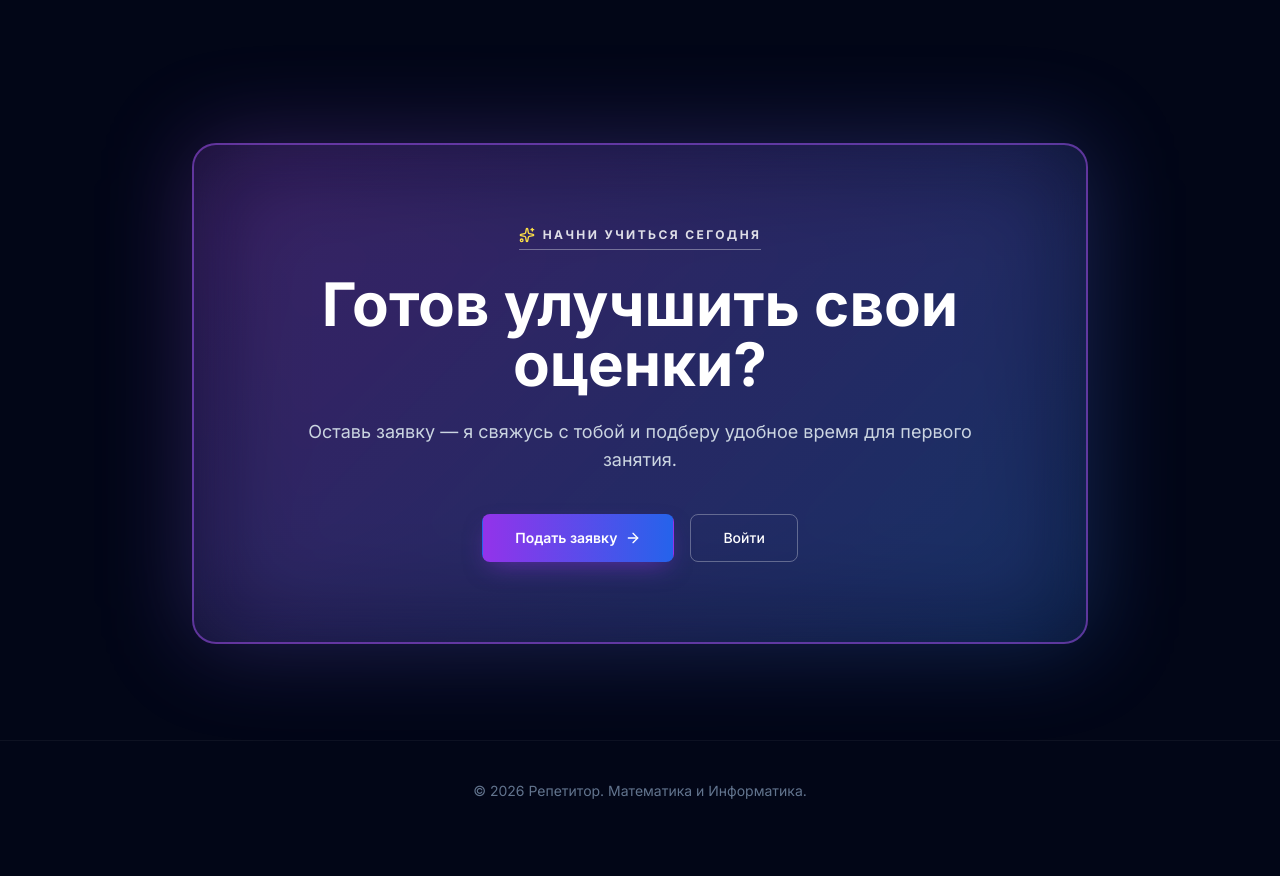
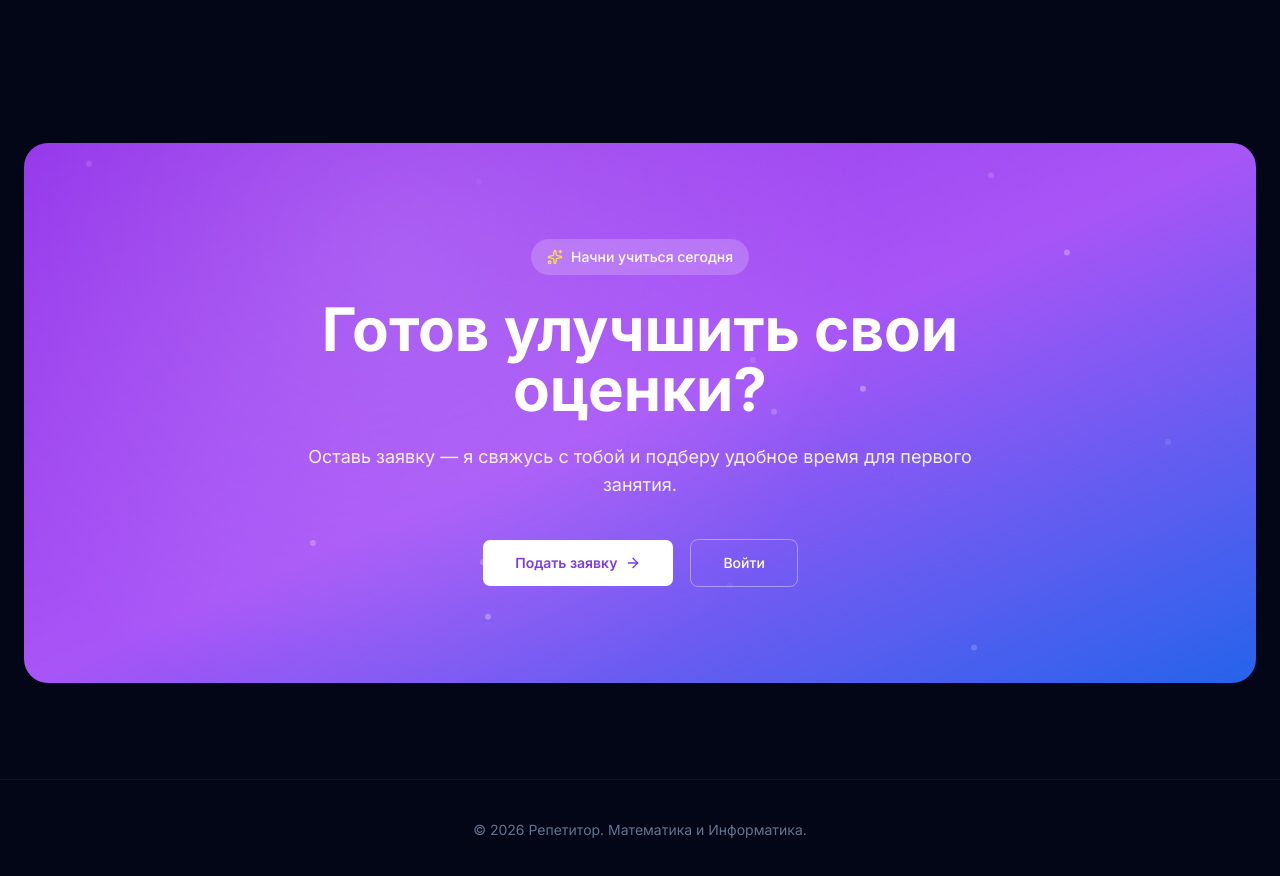
Before and after one commit to WltRfv/tutor-platform, a Next.js app: page / in a window 1280 px wide. Shown: the part 3740-4616 px from the top of the page. Before the commit the page ends 4581 px from the top, so only its background shows below. Built offline with nearby package versions, Linux system fonts and the light colour scheme; no server answers.

Commit message:
step 1.6: CTA back to original layout, light lilac bg + dark text

```diff
--- a/app/globals.css
+++ b/app/globals.css
@@ -307,118 +307,111 @@ html:not(.dark) ::-webkit-scrollbar-thumb { background: color-mix(in srgb, var(-
 html:not(.dark) ::-webkit-scrollbar-thumb:hover { background: color-mix(in srgb, var(--pal-primary) 55%, var(--pal-soft)); }
 
 /* ==========================================================
-   CTA-СЕКЦИЯ — в стиле популярной карточки тарифа
-   Полупрозрачный блок + размытое свечение позади.
+   CTA-СЕКЦИЯ — "Готов улучшить свои оценки?"
+   Тёмная тема: яркий фиолетово-синий градиент (как было).
+   Светлая тема: светло-лиловый фон + тёмный текст.
    ========================================================== */
 
-.cta-glow {
+/* ---------- ТЁМНАЯ ТЕМА ---------- */
+html.dark .cta-simple-bg {
   background: linear-gradient(
-    135deg,
-    rgba(168, 85, 247, 0.5),
-    rgba(59, 130, 246, 0.5)
+    to bottom right,
+    #9333ea,
+    #a855f7,
+    #2563eb
   );
-  filter: blur(48px);
-  opacity: 0.55;
-  pointer-events: none;
 }
 
-.cta-card {
-  backdrop-filter: blur(24px);
-  -webkit-backdrop-filter: blur(24px);
+html.dark .cta-simple-overlay {
+  background: radial-gradient(
+    circle at 30% 20%,
+    rgba(255, 255, 255, 0.15),
+    transparent 50%
+  );
 }
 
-.cta-badge {
-  padding-bottom: 6px;
-  border-bottom: 1px solid transparent;
+html.dark .cta-simple-particle {
+  background: rgba(255, 255, 255, 0.4);
 }
 
-/* ---------- ТЁМНАЯ ТЕМА ---------- */
-html.dark .cta-card {
-  background: linear-gradient(
-    135deg,
-    rgba(168, 85, 247, 0.1),
-    rgba(59, 130, 246, 0.1)
-  );
-  border: 2px solid rgba(168, 85, 247, 0.5);
+html.dark .cta-simple-badge {
+  background: rgba(255, 255, 255, 0.2);
+}
+html.dark .cta-simple-badge-icon { color: #fde047; }
+html.dark .cta-simple-badge-text { color: #ffffff; }
+
+html.dark .cta-simple-title { color: #ffffff; }
+html.dark .cta-simple-text { color: rgba(255, 255, 255, 0.9); }
+
+html.dark .cta-simple-btn-primary {
+  background-color: #ffffff;
+  color: #7c3aed;
+}
+html.dark .cta-simple-btn-primary:hover {
+  background-color: rgba(255, 255, 255, 0.9);
+  color: #7c3aed;
 }
 
-html.dark .cta-badge {
-  border-bottom-color: rgba(255, 255, 255, 0.35);
-}
-html.dark .cta-badge-icon { color: #fde047; }
-html.dark .cta-badge-text { color: rgba(255, 255, 255, 0.85); }
-
-html.dark .cta-title { color: #ffffff; }
-html.dark .cta-text { color: #cbd5e1; }
-
-html.dark .cta-btn-primary {
-  background: linear-gradient(to right, #9333ea, #2563eb);
-  color: #ffffff;
-  box-shadow: 0 10px 25px -8px rgba(147, 51, 234, 0.5);
-}
-html.dark .cta-btn-primary:hover {
-  background: linear-gradient(to right, #a855f7, #3b82f6);
-}
-
-html.dark .cta-btn-outline {
+html.dark .cta-simple-btn-outline {
   background: transparent;
-  border: 1px solid rgba(255, 255, 255, 0.3);
+  border: 1px solid rgba(255, 255, 255, 0.4);
   color: #ffffff;
 }
-html.dark .cta-btn-outline:hover {
+html.dark .cta-simple-btn-outline:hover {
   background: rgba(255, 255, 255, 0.1);
   color: #ffffff;
 }
 
-/* ---------- СВЕТЛАЯ ТЕМА ---------- */
-html:not(.dark) .cta-glow {
-  background: linear-gradient(
-    135deg,
-    rgba(134, 74, 149, 0.4),
-    rgba(164, 113, 204, 0.4)
-  );
-  filter: blur(56px);
-  opacity: 0.5;
+/* ---------- СВЕТЛАЯ ТЕМА: светло-лиловый фон, тёмный текст ---------- */
+
+html:not(.dark) .cta-simple-bg {
+  background: linear-gradient(135deg, #E1DFEB 0%, #D0BEE8 100%);
 }
 
-html:not(.dark) .cta-card {
-  background: linear-gradient(
-    135deg,
-    rgba(134, 74, 149, 0.08),
-    rgba(164, 113, 204, 0.08)
+html:not(.dark) .cta-simple-overlay {
+  background: radial-gradient(
+    circle at 30% 20%,
+    rgba(255, 255, 255, 0.4),
+    transparent 55%
   );
-  border: 2px solid rgba(134, 74, 149, 0.45);
 }
 
-html:not(.dark) .cta-badge {
-  border-bottom-color: rgba(134, 74, 149, 0.4);
+html:not(.dark) .cta-simple-particle {
+  background: rgba(134, 74, 149, 0.35);
 }
-html:not(.dark) .cta-badge-icon { color: #864A95; }
-html:not(.dark) .cta-badge-text { color: #864A95; }
 
-html:not(.dark) .cta-title { color: #05071C !important; }
-html:not(.dark) .cta-text { color: #3f3850 !important; }
+/* Бейдж "Начни учиться сегодня" — светлая капсула */
+html:not(.dark) .cta-simple-badge {
+  background: rgba(255, 255, 255, 0.55);
+  border: 1px solid rgba(134, 74, 149, 0.2);
+}
+html:not(.dark) .cta-simple-badge-icon { color: #864A95; }
+html:not(.dark) .cta-simple-badge-text { color: #05071C; }
 
-/* Кнопка "Подать заявку" — как популярный тариф */
-html:not(.dark) .cta-btn-primary {
-  background: linear-gradient(to right, #864A95, #A471CC) !important;
+/* Заголовок и абзац — тёмные */
+html:not(.dark) .cta-simple-title { color: #05071C !important; }
+html:not(.dark) .cta-simple-text { color: #3f3850 !important; }
+
+/* Кнопка "Подать заявку" — тёмно-фиолетовая с лавандовым текстом */
+html:not(.dark) .cta-simple-btn-primary {
+  background-color: #864A95 !important;
   color: #E1DFEB !important;
   border: none !important;
-  box-shadow: 0 10px 25px -8px rgba(134, 74, 149, 0.5);
+  box-shadow: 0 8px 20px -6px rgba(134, 74, 149, 0.4);
 }
-html:not(.dark) .cta-btn-primary:hover {
-  background: linear-gradient(to right, #6b3d7a, #864A95) !important;
+html:not(.dark) .cta-simple-btn-primary:hover {
+  background-color: #6b3d7a !important;
   color: #E1DFEB !important;
 }
 
-/* Кнопка "Войти" — прозрачная с чёрной рамкой, как обычный тариф */
-html:not(.dark) .cta-btn-outline {
+/* Кнопка "Войти" — прозрачная с тёмной рамкой и тёмным текстом */
+html:not(.dark) .cta-simple-btn-outline {
   background: transparent !important;
   border: 1px solid rgba(5, 7, 28, 0.35) !important;
   color: #05071C !important;
 }
-html:not(.dark) .cta-btn-outline:hover {
-  background: rgba(134, 74, 149, 0.08) !important;
+html:not(.dark) .cta-simple-btn-outline:hover {
+  background: rgba(134, 74, 149, 0.1) !important;
   border-color: #864A95 !important;
   color: #05071C !important;
 }
--- a/components/landing/CTASection.tsx
+++ b/components/landing/CTASection.tsx
@@ -4,9 +4,31 @@ import { useInView } from 'react-intersection-observer';
 import Link from 'next/link';
 import { Button } from '@/components/ui/button';
 import { ArrowRight, Sparkles } from 'lucide-react';
+import { useEffect, useState } from 'react';
+
+type Particle = {
+  id: number;
+  left: number;
+  top: number;
+  duration: number;
+  delay: number;
+};
 
 export function CTASection() {
   const { ref, inView } = useInView({ threshold: 0.2, triggerOnce: true });
+  const [particles, setParticles] = useState<Particle[]>([]);
+
+  useEffect(() => {
+    setParticles(
+      Array.from({ length: 15 }, (_, i) => ({
+        id: i,
+        left: Math.random() * 100,
+        top: Math.random() * 100,
+        duration: 4 + Math.random() * 4,
+        delay: Math.random() * 3,
+      }))
+    );
+  }, []);
 
   return (
     <section ref={ref} className="relative py-24">
@@ -14,26 +36,43 @@ export function CTASection() {
         <motion.div
           initial={{ opacity: 0, y: 40 }}
           animate={inView ? { opacity: 1, y: 0 } : {}}
-          transition={{ duration: 0.7 }}
-          className="relative max-w-4xl mx-auto"
+          transition={{ duration: 0.8 }}
+          className="relative overflow-hidden rounded-3xl cta-simple"
         >
-          {/* Размытое свечение позади — как в карточке тарифа */}
-          <div className="absolute inset-0 cta-glow rounded-3xl" aria-hidden />
+          <div className="absolute inset-0 cta-simple-bg" />
+          <div className="absolute inset-0 cta-simple-overlay" />
 
-          {/* Сам блок: полупрозрачный, с рамкой, как популярный тариф */}
-          <div className="relative cta-card rounded-3xl px-8 py-16 md:py-20 text-center">
-            {/* Бейдж — иконка + текст, без фона */}
-            <div className="inline-flex items-center gap-2 mb-6 cta-badge">
-              <Sparkles className="h-4 w-4 cta-badge-icon" />
-              <span className="text-xs font-bold tracking-[0.2em] uppercase cta-badge-text">
+          {particles.map((p) => (
+            <motion.div
+              key={p.id}
+              className="absolute w-1.5 h-1.5 rounded-full cta-simple-particle"
+              style={{ left: `${p.left}%`, top: `${p.top}%` }}
+              animate={{ y: [0, -30, 0], opacity: [0, 1, 0] }}
+              transition={{
+                duration: p.duration,
+                repeat: Infinity,
+                delay: p.delay,
+              }}
+            />
+          ))}
+
+          <div className="relative px-6 py-20 md:py-24 text-center">
+            <motion.div
+              initial={{ scale: 0 }}
+              animate={inView ? { scale: 1 } : {}}
+              transition={{ duration: 0.5, delay: 0.2 }}
+              className="inline-flex items-center gap-2 px-4 py-2 rounded-full backdrop-blur-sm mb-6 cta-simple-badge"
+            >
+              <Sparkles className="h-4 w-4 cta-simple-badge-icon" />
+              <span className="text-sm font-medium cta-simple-badge-text">
                 Начни учиться сегодня
               </span>
-            </div>
+            </motion.div>
 
-            <h2 className="text-4xl md:text-6xl font-bold mb-6 max-w-3xl mx-auto cta-title">
+            <h2 className="text-4xl md:text-6xl font-bold mb-6 max-w-3xl mx-auto cta-simple-title">
               Готов улучшить свои оценки?
             </h2>
-            <p className="text-lg max-w-2xl mx-auto mb-10 cta-text">
+            <p className="text-lg max-w-2xl mx-auto mb-10 cta-simple-text">
               Оставь заявку — я свяжусь с тобой и подберу удобное время для первого занятия.
             </p>
 
@@ -41,7 +80,7 @@ export function CTASection() {
               <Link href="/register">
                 <Button
                   size="lg"
-                  className="cta-btn-primary gap-2 font-semibold h-12 px-8"
+                  className="cta-simple-btn-primary gap-2 font-semibold h-12 px-8"
                 >
                   Подать заявку <ArrowRight className="h-4 w-4" />
                 </Button>
@@ -50,7 +89,7 @@ export function CTASection() {
                 <Button
                   size="lg"
                   variant="outline"
-                  className="cta-btn-outline h-12 px-8"
+                  className="cta-simple-btn-outline h-12 px-8"
                 >
                   Войти
                 </Button>
```
